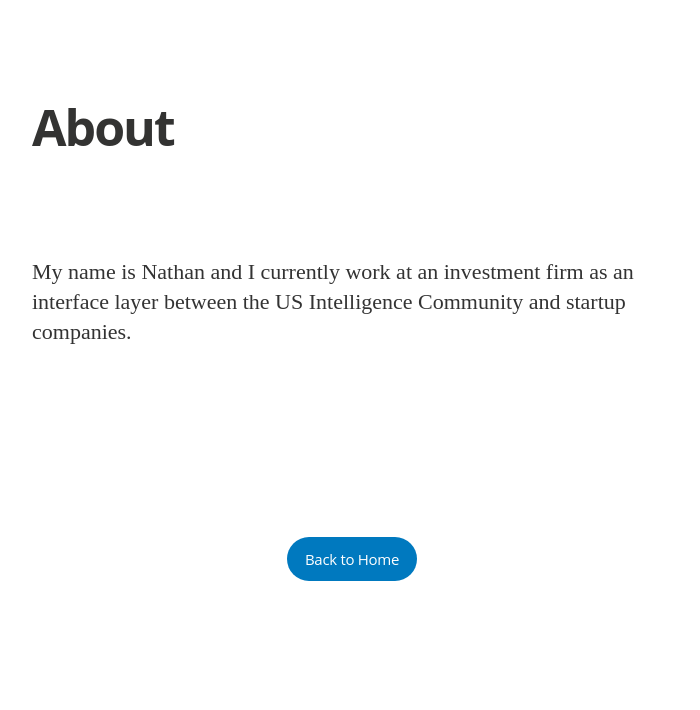
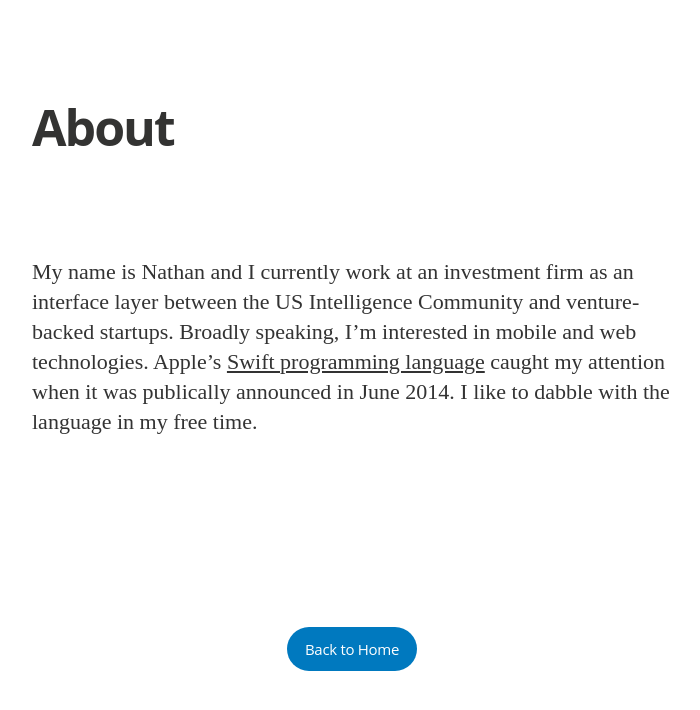
Before and after one commit to nathankrishnan/nathankrishnan.github.io, a Jekyll site: the page built from about.md, in a window 1280 px wide. Shown: the top 710 px of the page, without its empty margins (288-988 px from the left). Built offline with Jekyll 4.4.1, drawn with Linux system fonts in a browser that asks for light colours; nearby versions of some CDN libraries; some web fonts are replaced.

Commit message:
updated about

```diff
--- a/about.md
+++ b/about.md
@@ -4,4 +4,4 @@ title: About
 permalink: /about/
 ---
 
-My name is Nathan and I currently work at an investment firm as an interface layer between the US Intelligence Community and startup companies.
+My name is Nathan and I currently work at an investment firm as an interface layer between the US Intelligence Community and venture-backed startups.  Broadly speaking, I'm interested in mobile and web technologies.  Apple's [Swift programming language](https://swift.org/) caught my attention when it was publically announced in June 2014. I like to dabble with the language in my free time.
```
